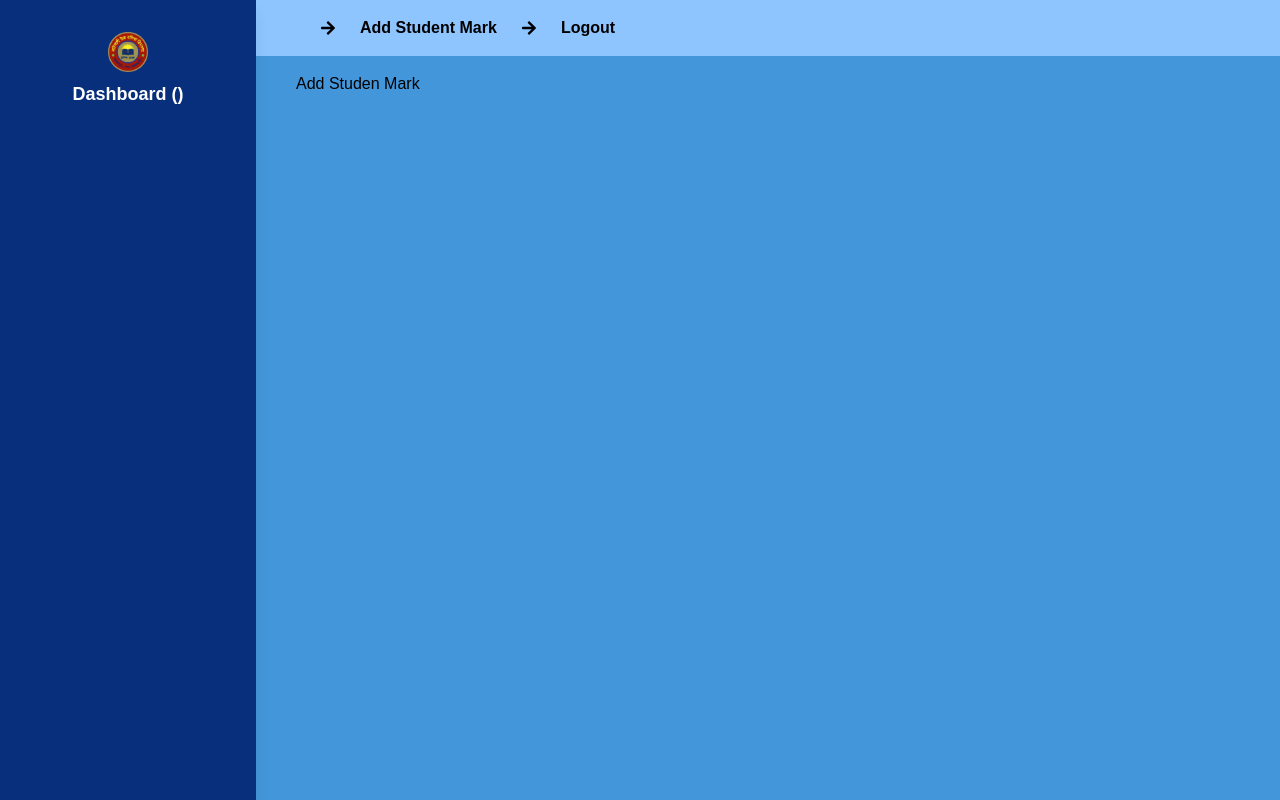
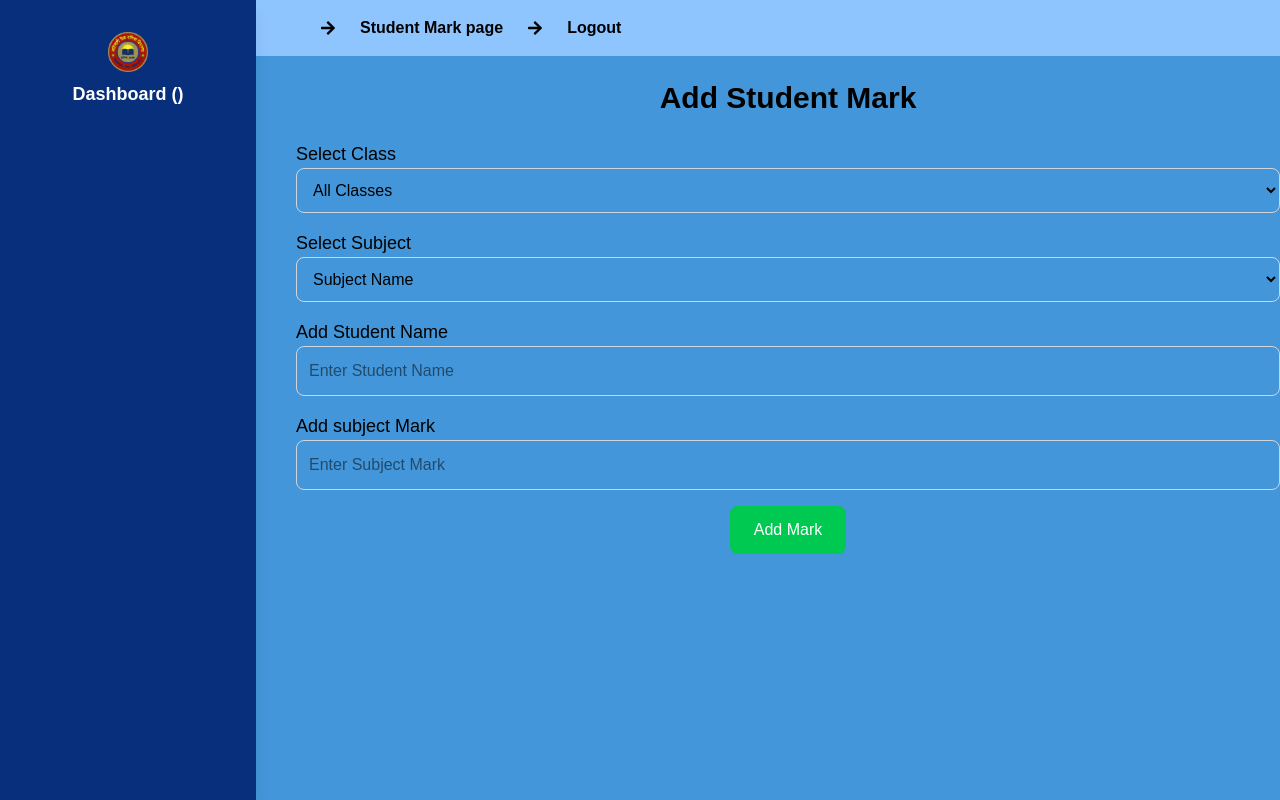
Before and after one commit to yeasinmiah1272001/school-managment-client, a React (Vite) app: page /dashboard/subject-mark in a window 1280 px wide. Built offline with nearby package versions, Linux system fonts and the light colour scheme; no server answers; sample sign-in values are in the browser's storage.

Commit message:
student mark added

```diff
--- a/src/pages/Dashboard/Student/ViewAssignment.jsx
+++ b/src/pages/Dashboard/Student/ViewAssignment.jsx
@@ -10,7 +10,7 @@ const ViewAssignment = () => {
   console.log("assignment", allAssignment);
 
   return (
-    <div className="min-h-screen  py-10">
+    <div className="min-h-screen">
       <DasboardTitle role={role} action={"Assignment Page"} />
       <Container>
         <div className="max-w-3xl mx-auto  shadow-lg rounded-2xl p-6">
--- a/src/pages/Dashboard/Teacher/AddStudentMark.jsx
+++ b/src/pages/Dashboard/Teacher/AddStudentMark.jsx
@@ -2,14 +2,123 @@ import React from "react";
 import DasboardTitle from "../../../components/Dashboard/DasboardTitle";
 import Container from "../../../components/Container";
 import useRole from "../../../hooks/useRole";
+import useAxiosSecure from "../../../hooks/useAxiosSecure";
+import toast from "react-hot-toast";
 
 const AddStudentMark = () => {
   const [role] = useRole();
+  const axiosSecure = useAxiosSecure();
+
+  const handleAddSubjectMark = async (e) => {
+    e.preventDefault();
+    const form = e.target;
+
+    // Extract individual fields from the form
+    const classSelecteds = form.classSelects.value;
+    const name = form.name.value;
+    const subjectSelect = form.subjectSelect.value;
+    const addmark = form.addmark.value;
+    // console.log("mark", typeof addmark);
+
+    const allInfo = {
+      classSelecteds,
+      addmark,
+      subjectSelect,
+      name,
+    };
+    console.log(allInfo);
+    try {
+      // Send a PATCH request to update the assignment for students
+      const res = await axiosSecure.patch("/all-student", allInfo);
+
+      if (res.data.success) {
+        console.log("res data", res.data);
+        toast.success("Add Subject Mark Successfully!");
+        form.reset(); // Reset the form after successful submission
+      } else {
+        toast.error("Failed to Subject mark!");
+      }
+    } catch (error) {
+      console.error("Error subject mark:", error);
+      toast.error("Something went wrong!");
+    }
+  };
+
   return (
     <div>
-      <DasboardTitle role={role} action={"Add Student Mark"} />
-      <Container className="">
-        <h1>Add Studen Mark</h1>
+      <DasboardTitle role={role} action={"Student Mark page"} />
+      <Container className="p-6 rounded-lg">
+        <h1 className="text-3xl font-semibold mb-6 text-center">
+          Add Student Mark
+        </h1>
+        <form onSubmit={handleAddSubjectMark} className="space-y-4">
+          {/* Class Selection */}
+          <div>
+            <label className="block text-lg font-medium">Select Class</label>
+            <select
+              name="classSelects"
+              className="w-full p-3 border border-gray-300 rounded-lg focus:outline-none focus:ring-2 focus:ring-blue-500"
+              required
+            >
+              <option value="">All Classes</option>
+              <option value="Six">Six</option>
+              <option value="Seven">Seven</option>
+              <option value="Eight">Eight</option>
+              <option value="Nine">Nine</option>
+              <option value="Ten">Ten</option>
+            </select>
+          </div>
+          <div>
+            <label className="block text-lg font-medium">Select Subject</label>
+            <select
+              name="subjectSelect"
+              className="w-full p-3 border border-gray-300 rounded-lg focus:outline-none focus:ring-2 focus:ring-blue-500"
+              required
+            >
+              <option value="">Subject Name</option>
+              <option value="Bangla">Bangla</option>
+              <option value="English">English</option>
+              <option value="Mathematics">Mathematics</option>
+              <option value="Biology">Biology</option>
+              <option value="Chemistry">Chemistry</option>
+            </select>
+          </div>
+
+          <div>
+            <label className="block text-lg font-medium">
+              Add Student Name
+            </label>
+            <input
+              type="text"
+              name="name"
+              placeholder="Enter Student Name"
+              className="w-full p-3 border border-gray-300 rounded-lg focus:outline-none focus:ring-2 focus:ring-blue-500"
+              required
+            />
+          </div>
+          <div>
+            <label className="block text-lg font-medium">
+              Add subject Mark
+            </label>
+            <input
+              type="text"
+              name="addmark"
+              placeholder="Enter Subject Mark"
+              className="w-full p-3 border border-gray-300 rounded-lg focus:outline-none focus:ring-2 focus:ring-blue-500"
+              required
+            />
+          </div>
+
+          {/* Submit Button */}
+          <div className="text-center">
+            <button
+              type="submit"
+              className="bg-green-500 text-white px-6 py-3 rounded-lg hover:bg-green-600 transition-all"
+            >
+              Add Mark
+            </button>
+          </div>
+        </form>
       </Container>
     </div>
   );
```
